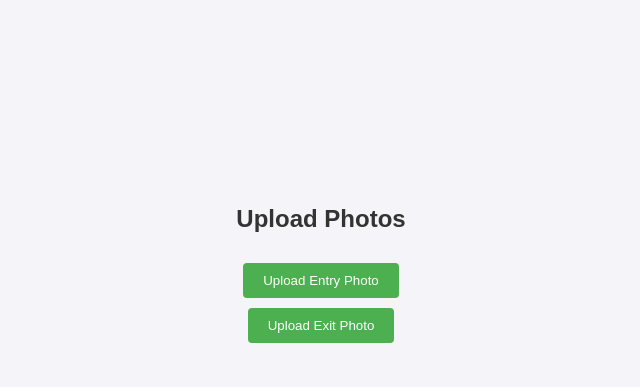
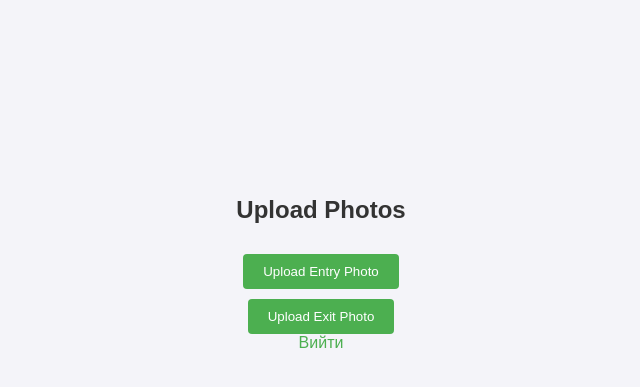
Before and after one commit to alekscrosss/CoderOfSnake_Data, a FastAPI app: page /home in a window 1280 px wide. Shown: the part 136-523 px from the top of the page, without its empty margins (319-959 px from the left). Run offline with FastAPI, Linux system fonts and the light colour scheme.

Commit message:
html logout

```diff
--- a/static/home.css
+++ b/static/home.css
@@ -52,3 +52,12 @@
             font-weight: bold;
             text-align: center;
         }
+a {
+    color: #4CAF50; /* Change this to your desired link color */
+    font-size: 16px; /* Change this to your desired font size */
+    text-decoration: none; /* Removes underline from links */
+}
+a:hover {
+    color: #45a049; /* Change this to your desired hover color */
+    text-decoration: underline; /* Adds underline on hover */
+}
--- a/templates/home.html
+++ b/templates/home.html
@@ -10,5 +10,6 @@
     <h2>Upload Photos</h2>
     <button onclick="window.location.href='/upload-entry-photo'">Upload Entry Photo</button>
     <button onclick="window.location.href='/upload-exit-photo'">Upload Exit Photo</button>
+<a href="/logout">Вийти</a>
 </body>
 </html>
--- a/templates/upload-entry-photo.html
+++ b/templates/upload-entry-photo.html
@@ -15,6 +15,7 @@
     </form>
     <div id="message"></div>
     <a href="/home">Назад до кабінету</a>
+    <a href="/logout">Вийти</a>
     <script src="scripts/upload_entry_photo.js"></script>
 
 
--- a/templates/upload-exit-photo.html
+++ b/templates/upload-exit-photo.html
@@ -16,6 +16,7 @@
 
     <div id="message"></div>
     <a href="/home">Назад до кабінету</a>
+     <a href="/logout">Вийти</a>
     <script src="scripts/upload_exit_photo.js"></script>
 
 </body>
```
